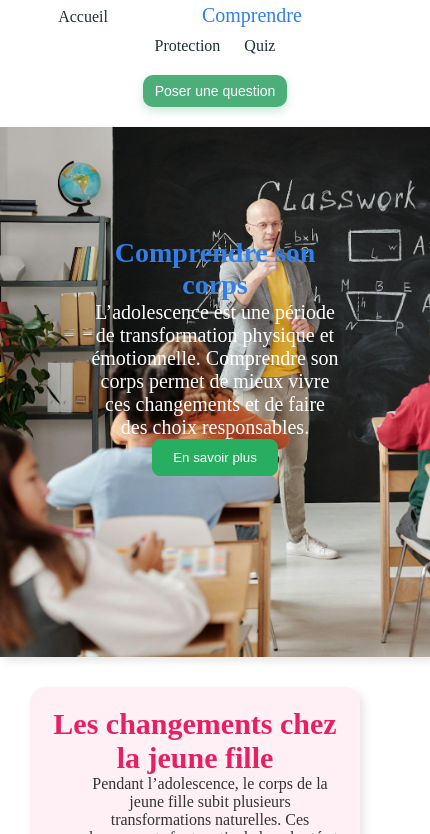
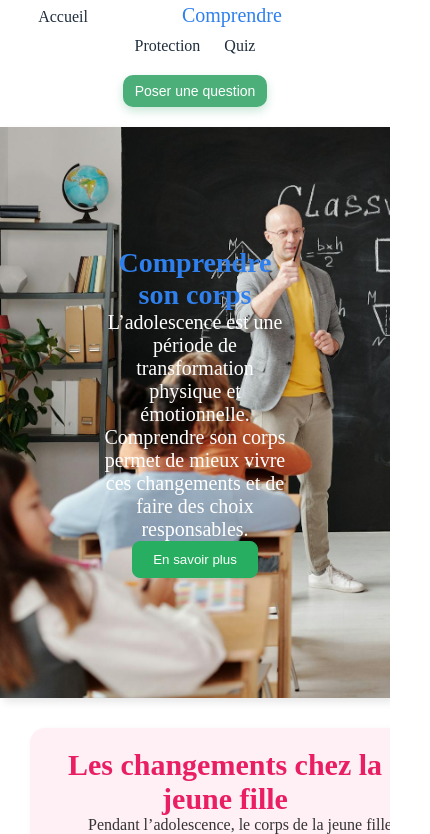
Before and after one commit to zahuikeline2-stack/projetpremiere, a plain HTML site: page MON_projet_02/comprendre.html in a window 390 px wide. Shown: the part 136-970 px from the top of the page, 430 px wide, since content can reach past the window. Drawn offline with Linux system fonts and the light colour scheme.

Commit message:
les responsive

```diff
--- a/MON_projet_02/comprendre.css
+++ b/MON_projet_02/comprendre.css
@@ -491,3 +491,35 @@ color: #E6F2FF;
         font-size: 14px;
     }
 }
+@media (max-width: 768px) {
+  /* On réinitialise TOUS les éléments qui ont des marges ou largeurs fixes */
+  .fils, .fils1, .fille1 p, .garcon1 p, .fille3, .garcon3, .fille2, .garcon2 {
+    margin-left: 0 !important;   /* Annule le décalage de 400px/250px */
+    margin-right: 0 !important;
+    width: 90% !important;       /* Utilise des % au lieu de px */
+    max-width: 90vw !important;  /* Sécurité supplémentaire */
+    margin: 10px auto !important; /* Centre l'élément automatiquement */
+    float: none;                 /* Au cas où tu aurais des floats */
+    position: static;            /* Annule les positions absolute qui font bouger */
+  }
+
+  /* Ajustement pour que les conteneurs parents ne poussent pas les bords */
+  .mere, .mere1, .mere2, .mere5, section {
+    width: 100%;
+    max-width: 100%;
+    padding-left: 10px;
+    padding-right: 10px;
+  }
+  * {
+  margin: 0;
+  padding: 0;
+  box-sizing: border-box; /* Crucial : empêche le padding de faire dépasser l'élément */
+}
+
+html, body {
+  width: 100%;
+  max-width: 100vw;
+  overflow-x: hidden; /* Bloque le scroll vers la droite */
+  position: relative;
+}
+}
```
